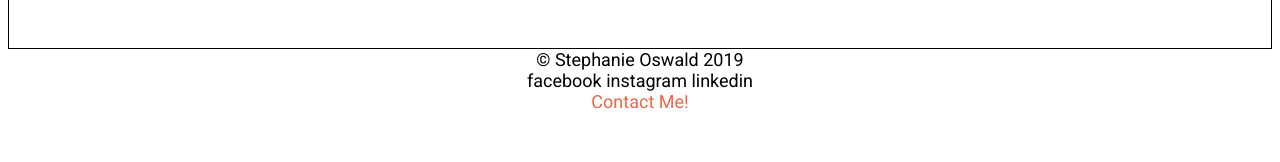
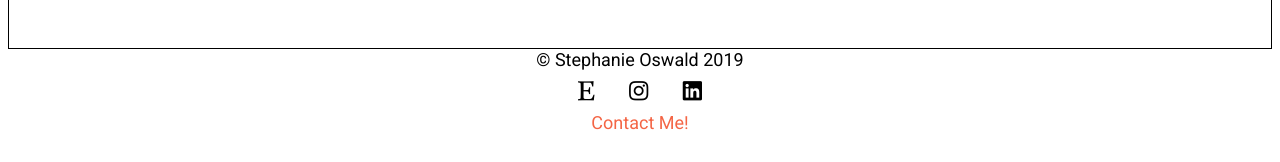
Before and after one commit to dinosaurkickboxing/Portfolio-Follow-Along, a plain HTML site: page index.html in a window 1280 px wide. Shown: the part 482-644 px from the top of the page. Drawn offline with nearby package versions, Linux system fonts and the light colour scheme.

Commit message:
Font Awesome

```diff
--- a/index.html
+++ b/index.html
@@ -10,6 +10,8 @@
 
     <!-- font -->
     <link href="https://fonts.googleapis.com/css?family=Roboto:300,400,500,700,900,900i" rel="stylesheet">
+
+    <link rel="stylesheet" href="https://use.fontawesome.com/releases/v5.8.1/css/all.css" integrity="sha384-50oBUHEmvpQ+1lW4y57PTFmhCaXp0ML5d60M1M7uH2+nqUivzIebhndOJK28anvf" crossorigin="anonymous">
 
   </head>
 
@@ -47,7 +49,7 @@
         &copy; Stephanie Oswald 2019
       </div>
       <div class="social-m">
-        facebook instagram linkedin
+        <i class="fab fa-etsy"></i> <i class="fab fa-instagram"></i> <i class="fab fa-linkedin"></i>
       </div>
       <div class="contact">
         <a href="contact.html">Contact Me!</a>
--- a/styles.css
+++ b/styles.css
@@ -64,6 +64,11 @@ footer{
   text-align: center;
 }
 
+.social-m i{
+  padding: 10px 15px;
+  font-size: 22px;
+}
+
 .contact a{
   text-decoration: none;
   color: #F46545;
```
